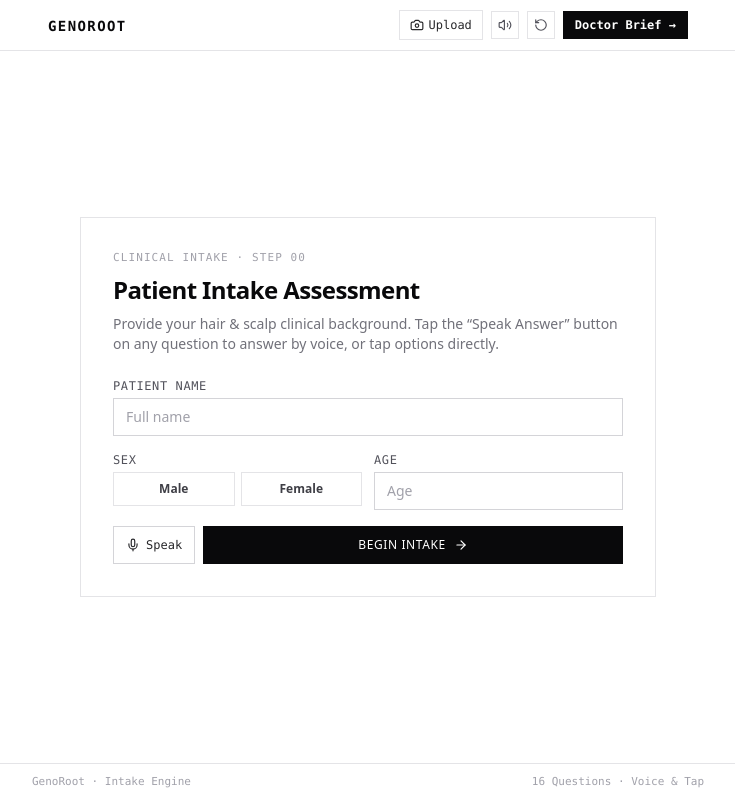
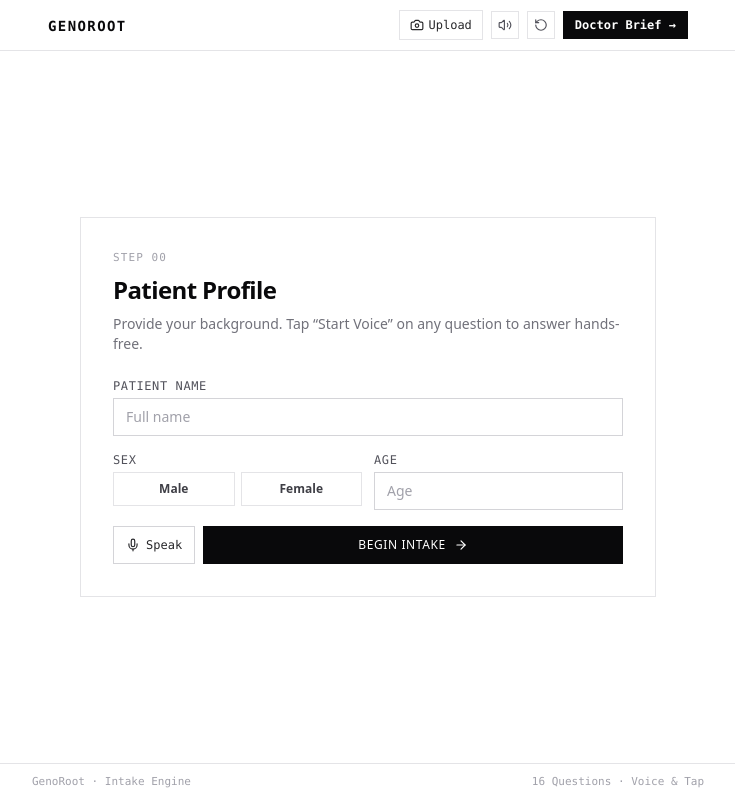
Before and after one commit to yaseen2402/form, a Next.js app: page / in a window 1280 px wide. Shown: the whole page, without its empty margins (269-1004 px from the left). Built offline with nearby package versions, Linux system fonts and the light colour scheme.

Commit message:
fix: remove redundant intake assessment titles on step 0

```diff
--- a/src/components/QuestionCard.tsx
+++ b/src/components/QuestionCard.tsx
@@ -57,14 +57,14 @@ export function QuestionCard() {
     return (
       <div className="bg-white border border-zinc-200 p-4 sm:p-8 max-w-xl mx-auto">
         <div className="text-[11px] font-mono uppercase tracking-widest text-zinc-400 mb-2">
-          Clinical Intake · Step 00
+          Step 00
         </div>
 
         <h1 className="text-xl sm:text-2xl font-bold tracking-tight text-zinc-950 mb-2">
-          Patient Intake Assessment
+          Patient Profile
         </h1>
         <p className="text-xs sm:text-sm text-zinc-500 mb-6 leading-relaxed">
-          Provide your hair & scalp clinical background. Tap the &ldquo;Speak Answer&rdquo; button on any question to answer by voice, or tap options directly.
+          Provide your background. Tap &ldquo;Start Voice&rdquo; on any question to answer hands-free.
         </p>
 
         <div className="space-y-4">
```
